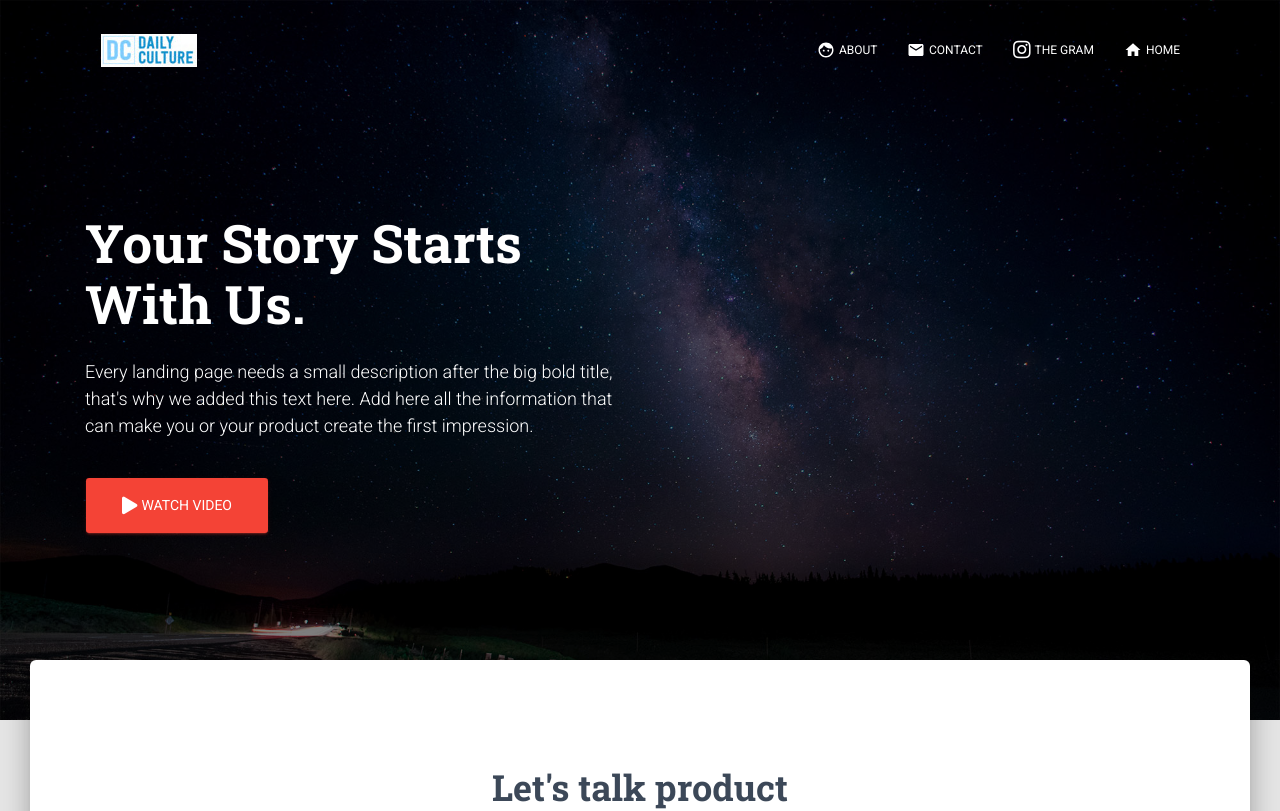
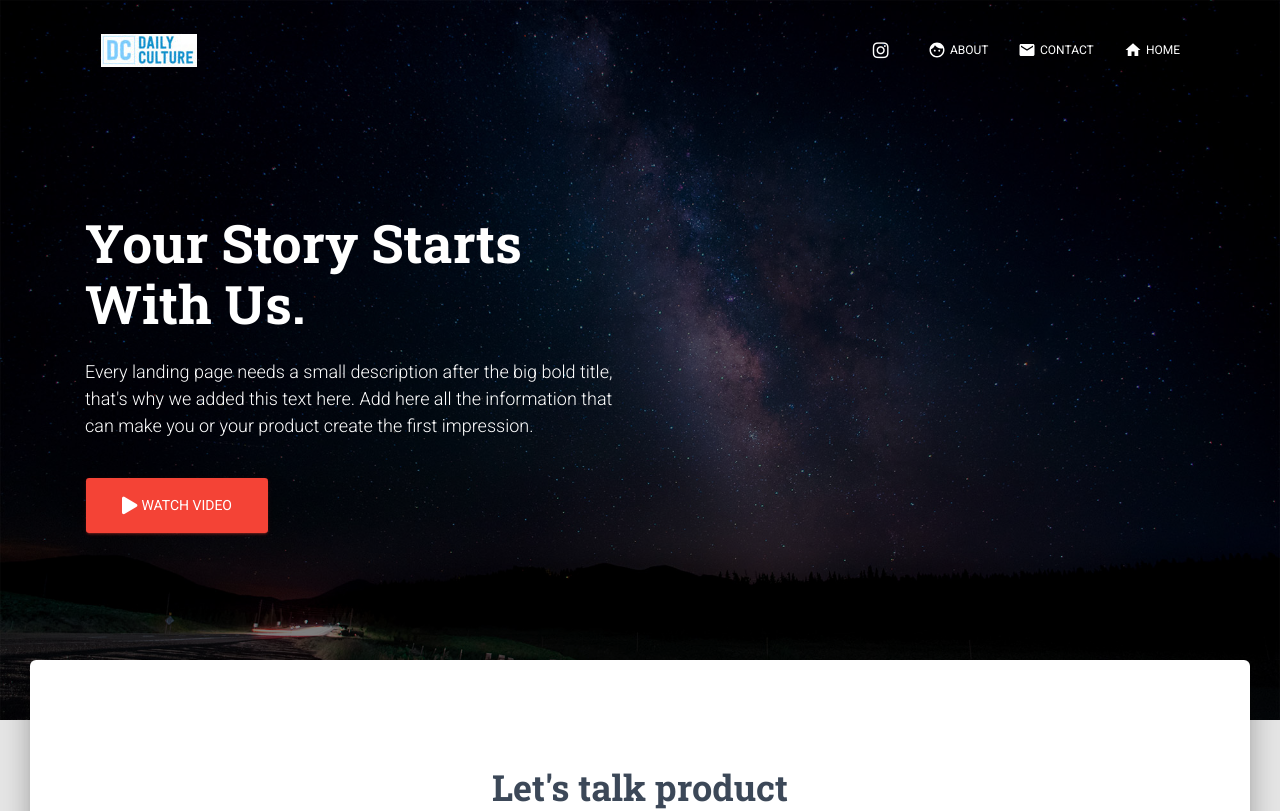
Before and after one commit to ETS-ReactNative5/DailyCulture, a Next.js app: page /landing in a window 1280 px wide. Shown: the top 811 px of the page. Built offline with nearby package versions, Linux system fonts and the light colour scheme; no server answers.

Commit message:
updated IG header button

```diff
--- a/components/Header/Header.js
+++ b/components/Header/Header.js
@@ -1,5 +1,5 @@
 import React from 'react';
-import Link from 'next/link';
+import { useRouter } from 'next/router';
 // nodejs library that concatenates classes
 import classNames from 'classnames';
 // nodejs library to set properties for components
@@ -8,6 +8,7 @@ import PropTypes from 'prop-types';
 import { makeStyles } from '@material-ui/core/styles';
 import AppBar from '@material-ui/core/AppBar';
 import Toolbar from '@material-ui/core/Toolbar';
+import Tooltip from '@material-ui/core/Tooltip';
 import IconButton from '@material-ui/core/IconButton';
 import Button from '@material-ui/core/Button';
 import Hidden from '@material-ui/core/Hidden';
@@ -20,6 +21,7 @@ import styles from 'styles/jss/nextjs-material-kit/components/headerStyle.js';
 const useStyles = makeStyles(styles);
 
 export default function Header(props) {
+  const router = useRouter();
   const classes = useStyles();
   const [mobileOpen, setMobileOpen] = React.useState(false);
   React.useEffect(() => {
@@ -66,10 +68,26 @@ export default function Header(props) {
     <AppBar className={appBarClasses}>
       <Toolbar className={classes.container}>
         <div className={classes.flex}>
-          <Button href='/' className={classes.title}>
+          <Button onClick={() => router.push('/')} className={classes.title}>
             <img src='img/logos/logo_size_custom.jpg' alt='Home' />
           </Button>
         </div>
+        <Tooltip
+          id='instagram-tooltip'
+          title='Follow us on instagram'
+          placement={'top'}
+          classes={{ tooltip: classes.tooltip }}
+          arrow
+        >
+          <Button
+            color='transparent'
+            href='https://www.instagram.com/daily.culture.kc/'
+            target='_blank'
+            className={classes.title}
+          >
+            <i className={classes.socialIcons + ' fab fa-instagram'} />
+          </Button>
+        </Tooltip>
         <Hidden smDown implementation='css'>
           {rightLinks}
         </Hidden>
--- a/components/Header/HeaderLinks.js
+++ b/components/Header/HeaderLinks.js
@@ -7,7 +7,6 @@ import { useRouter } from 'next/router';
 import { makeStyles } from '@material-ui/core/styles';
 import List from '@material-ui/core/List';
 import ListItem from '@material-ui/core/ListItem';
-import Tooltip from '@material-ui/core/Tooltip';
 import Face from '@material-ui/icons/Face';
 import Email from '@material-ui/icons/Email';
 import HomeIcon from '@material-ui/icons/Home';
@@ -50,22 +49,6 @@ export default function HeaderLinks(props) {
         </Button>
       </ListItem>
       <ListItem className={classes.listItem}>
-        <Tooltip
-          id='instagram-tooltip'
-          title='Follow us on instagram'
-          placement={'top'}
-          classes={{ tooltip: classes.tooltip }}
-        >
-          <Button
-            color='transparent'
-            href='https://www.instagram.com/daily.culture.kc/'
-            target='_blank'
-            className={classes.navLink}
-          >
-            <i className={classes.socialIcons + ' fab fa-instagram'} />
-            The Gram
-          </Button>
-        </Tooltip>
       </ListItem>
       <ListItem className={classes.listItem}>
         <Button
```
